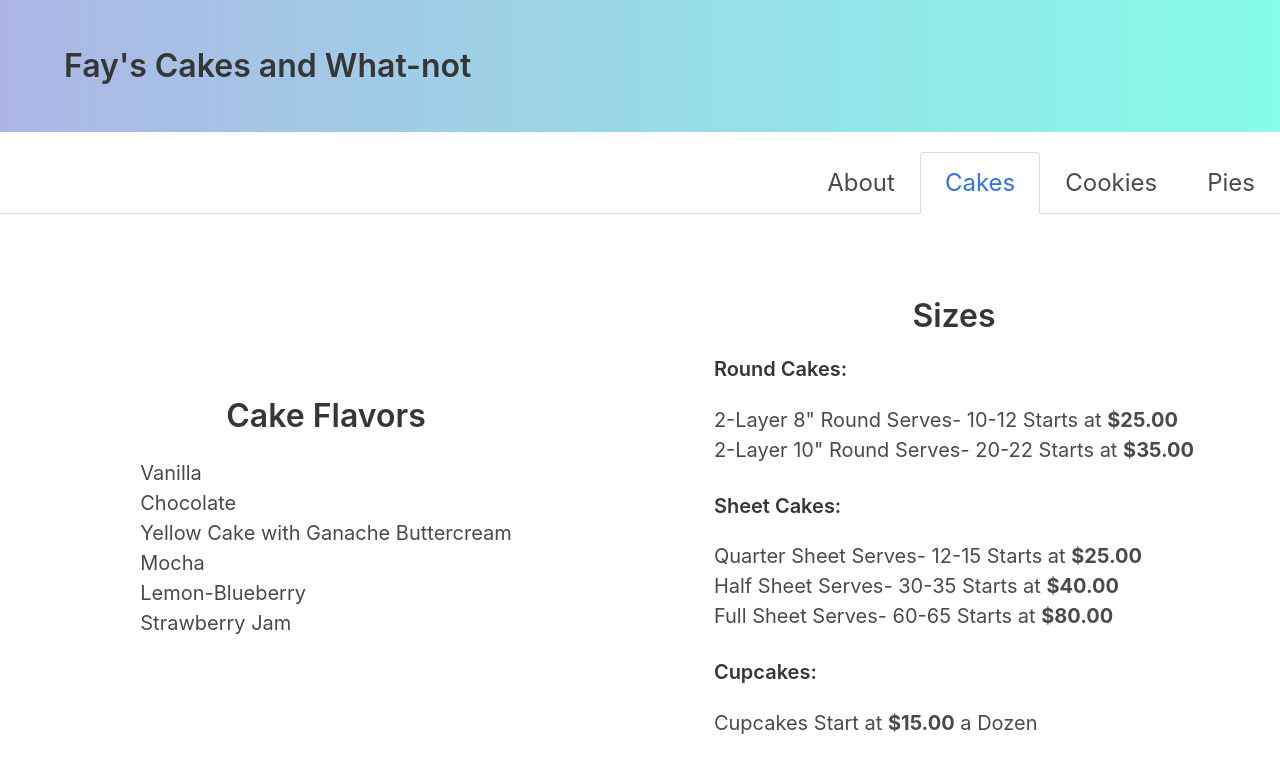
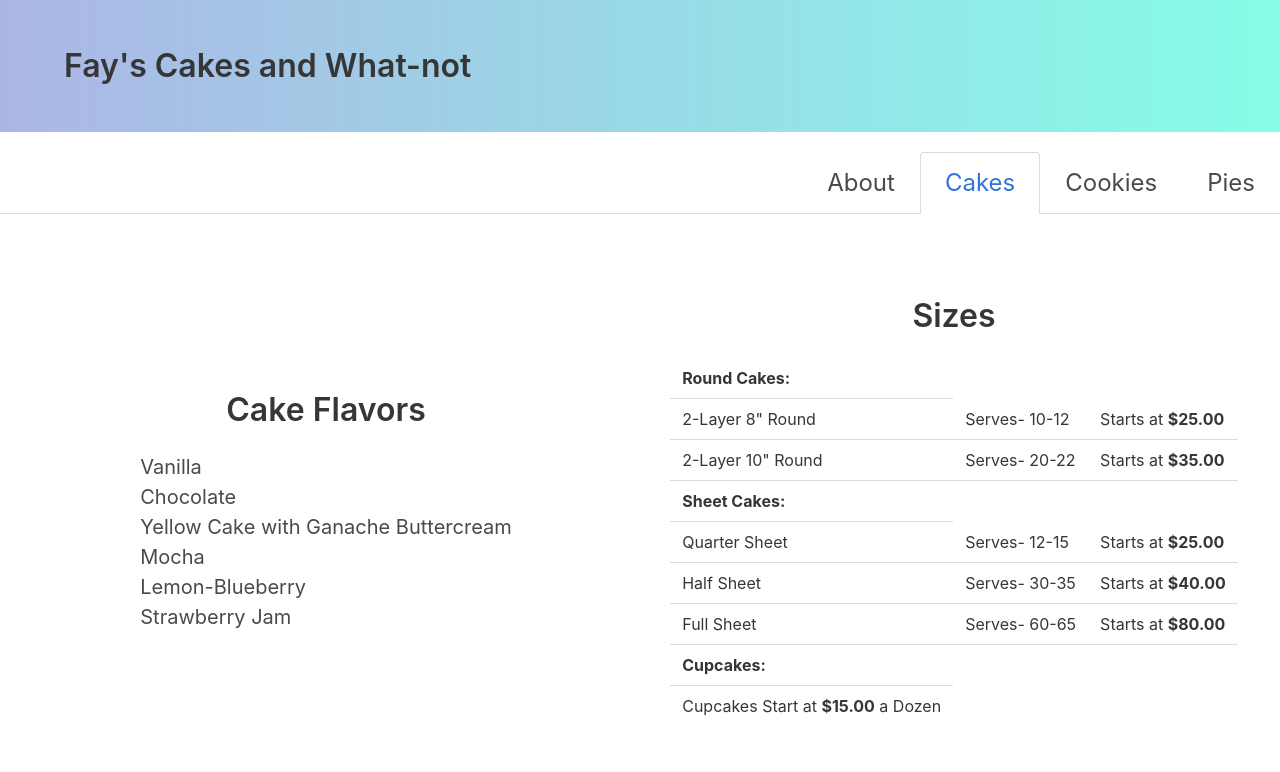
Before and after one commit to ffayffay/Fay_cl_project, a plain HTML site: page bulma.html in a window 1280 px wide. Both pictures are taken after a click on the link "Cakes". Shown: the top 772 px of the page. Drawn offline with nearby package versions, Linux system fonts and the light colour scheme.

Commit message:
Implemented html table for cake sizes and prices

```diff
--- a/bulma.html
+++ b/bulma.html
@@ -86,17 +86,53 @@
 				<div class="column">
 					<h3 class="title is-3">Sizes</h3>
 
-					<ul class="is-size-5">
-						<h5 class="title is-5">Round Cakes:</h5>
-						<li>2-Layer 8" Round Serves- 10-12 Starts at <span>$25.00</span></li>
-						<li>2-Layer 10" Round Serves- 20-22 Starts at <span>$35.00</span></li><br>
-						<h5 class="title is-5">Sheet Cakes:</h5>
-						<li>Quarter Sheet Serves- 12-15 Starts at <span>$25.00</span></li>
-						<li>Half Sheet Serves- 30-35 Starts at <span>$40.00</span></li>
-						<li>Full Sheet Serves- 60-65 Starts at <span>$80.00</span></li><br>
-						<h5 class="title is-5">Cupcakes:</h5>
-						<li>Cupcakes Start at <span>$15.00</span> a Dozen</li>
-					</ul>
+					<table class="table">
+						<!-- ROUND CAKES START -->
+						<tr>
+							<th>Round Cakes:</th>
+						</tr>
+						<tr>
+							<td>2-Layer 8" Round</td>
+							<td>Serves- 10-12</td>
+							<td>Starts at <span>$25.00</span></td>
+						</tr>
+						<tr>
+							<td>2-Layer 10" Round</td>
+							<td>Serves- 20-22</td>
+							<td>Starts at <span>$35.00</span></td>
+						</tr>
+						<!-- ROUND CAKES END -->
+
+						<!-- SHEET CAKES START -->
+						<tr>
+							<th>Sheet Cakes:</th>
+						</tr>
+						<tr>
+							<td>Quarter Sheet</td>
+							<td>Serves- 12-15</td>
+							<td>Starts at <span>$25.00</span></td>
+						</tr>
+						<tr>
+							<td>Half Sheet</td>
+							<td>Serves- 30-35</td>
+							<td>Starts at <span>$40.00</span></td>
+						</tr>
+						<tr>
+							<td>Full Sheet</td>
+							<td>Serves- 60-65</td>
+							<td>Starts at <span>$80.00</span></td>
+						</tr>
+						<!-- SHEET CAKES END -->
+
+						<!-- CUPCAKES START -->
+						<tr>
+							<th>Cupcakes:</th>
+						</tr>
+						<tr>
+							<td>Cupcakes Start at <span>$15.00</span> a Dozen</td>
+						</tr>
+						<!-- CUPCAKES END -->
+					</table>
 				</div>
 	</div>
 
```
